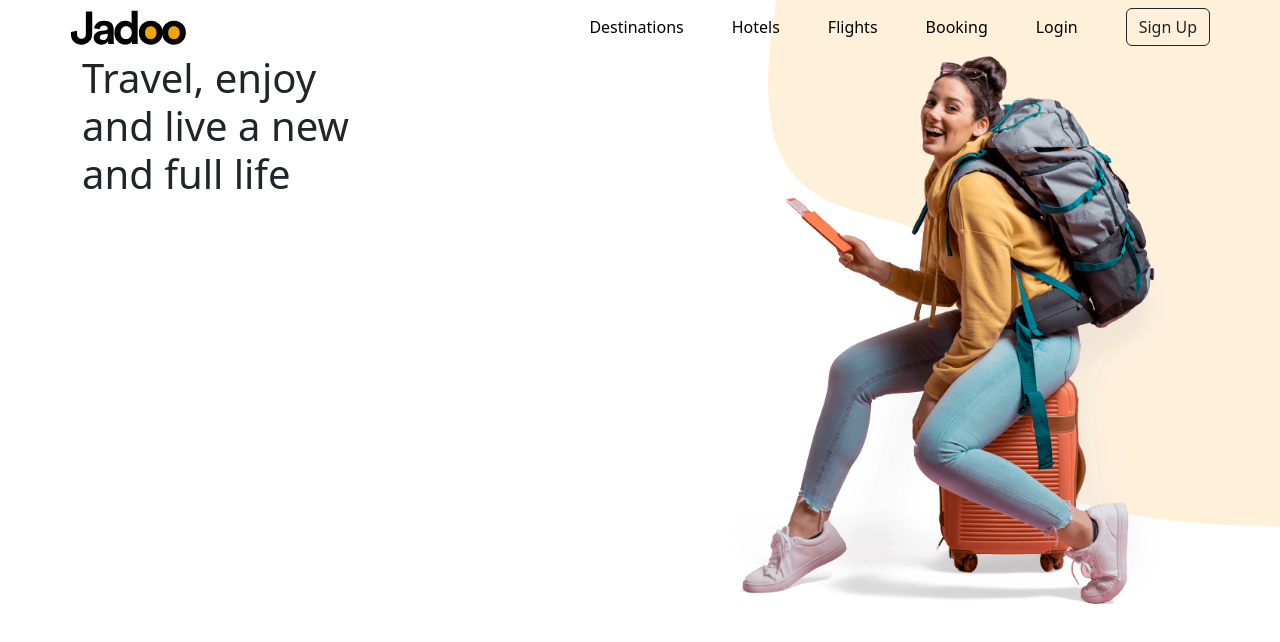
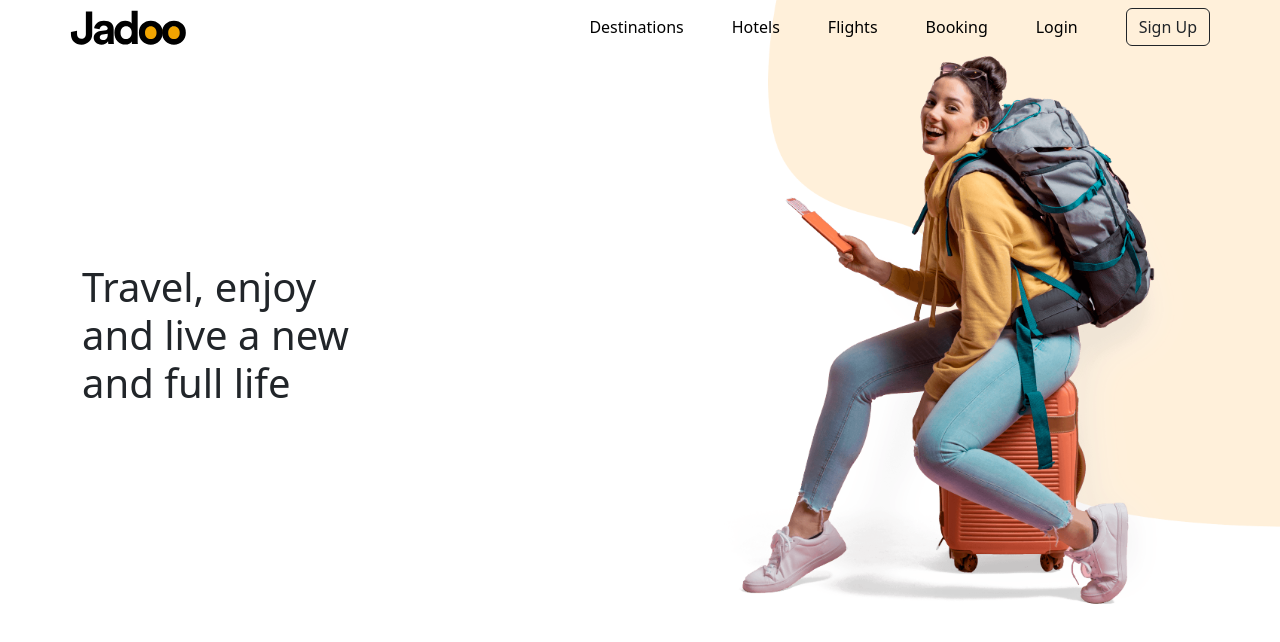
Before and after one commit to Manalei97/Trip-front, a React (Create React App) app: page / in a window 1280 px wide. Shown: the top 642 px of the page. Built offline with nearby package versions, Linux system fonts and the light colour scheme; a web font is replaced by a local one.

Commit message:
herosection

```diff
--- a/src/components/Hero/Hero.js
+++ b/src/components/Hero/Hero.js
@@ -3,7 +3,7 @@ import traveller from '../../assets/images/traveller.png'
 const Hero = () => {
     return(
         <div className="container">
-            <div className="row alig-items-center">
+            <div className="row align-items-center">
                 <div className="col-12 col-lg-6">
                     <h1>Travel, enjoy<br/>and live a new<br/>and full life</h1>
                 </div>
```
